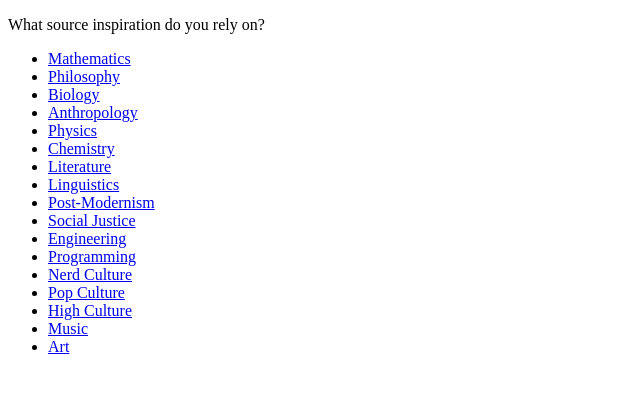
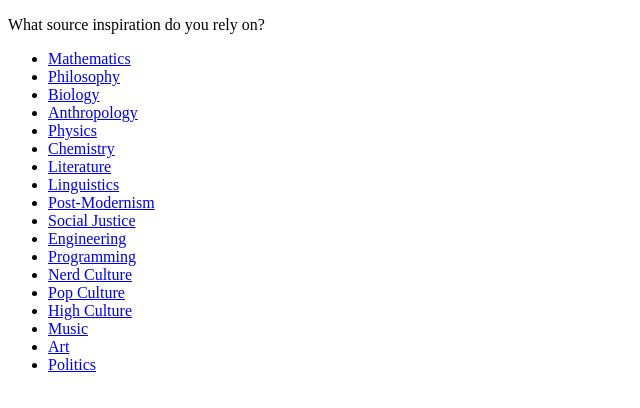
Before and after one commit to apeterson-BFI/WeirdTopiaWalk, a plain HTML site: page survey.html in a window 1280 px wide. Shown: the full height of the page, 0-640 px from the left. Drawn offline with Linux system fonts and the light colour scheme.

Commit message:
Update survey.html

```diff
--- a/survey.html
+++ b/survey.html
@@ -23,6 +23,7 @@
   <li><a href="highculture.html">High Culture</a></li>
   <li><a href="music.html">Music</a></li>
   <li><a href="art.html">Art</a></li>
+  <li><a href="politics.html">Politics</a></li>
 </ul>
 </body>
 </html>
```
